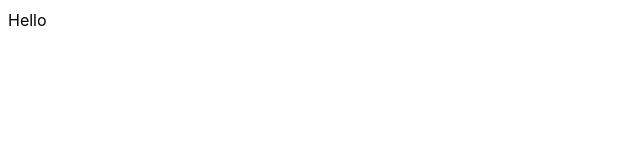
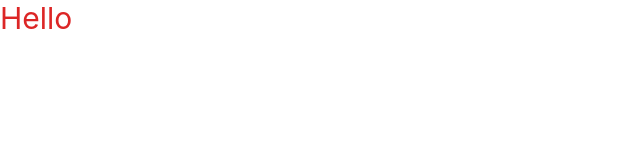
Before and after one commit to Racheal-spec/dash-track, a React (Vite) app: page / in a window 1280 px wide. Shown: the top 160 px of the page, without its empty margins (0-640 px from the left). Built offline with nearby package versions, Linux system fonts and the light colour scheme.

Commit message:
set tailwindcss

```diff
--- a/package.json
+++ b/package.json
@@ -10,12 +10,16 @@
   },
   "dependencies": {
     "react": "^18.2.0",
-    "react-dom": "^18.2.0"
+    "react-dom": "^18.2.0",
+    "react-router-dom": "^6.8.1"
   },
   "devDependencies": {
     "@types/react": "^18.0.27",
     "@types/react-dom": "^18.0.10",
     "@vitejs/plugin-react": "^3.1.0",
+    "autoprefixer": "^10.4.13",
+    "postcss": "^8.4.21",
+    "tailwindcss": "^3.2.7",
     "typescript": "^4.9.3",
     "vite": "^4.1.0"
   }
--- /dev/null
+++ b/postcss.config.cjs
@@ -0,0 +1,6 @@
+module.exports = {
+  plugins: {
+    tailwindcss: {},
+    autoprefixer: {},
+  },
+}
--- a/src/App.tsx
+++ b/src/App.tsx
@@ -3,7 +3,7 @@
 function App() {
   return (
     <div className="App">
-      <div>Hello</div>
+      <div className="text-3xl text-red-600">Hello</div>
     </div>
   );
 }
--- a/src/index.css
+++ b/src/index.css
@@ -1,3 +1,7 @@
+@tailwind base;
+@tailwind components;
+@tailwind utilities;
+
 :root {
   font-family: Inter, system-ui, Avenir, Helvetica, Arial, sans-serif;
   line-height: 1.5;
--- /dev/null
+++ b/tailwind.config.cjs
@@ -0,0 +1,8 @@
+/** @type {import('tailwindcss').Config} */
+module.exports = {
+  content: ["./src/**/*.{js,jsx,ts,tsx}"],
+  theme: {
+    extend: {},
+  },
+  plugins: [],
+};
```
Also changed, not shown: 1 other file (tests, documents, lock files or other folders).
